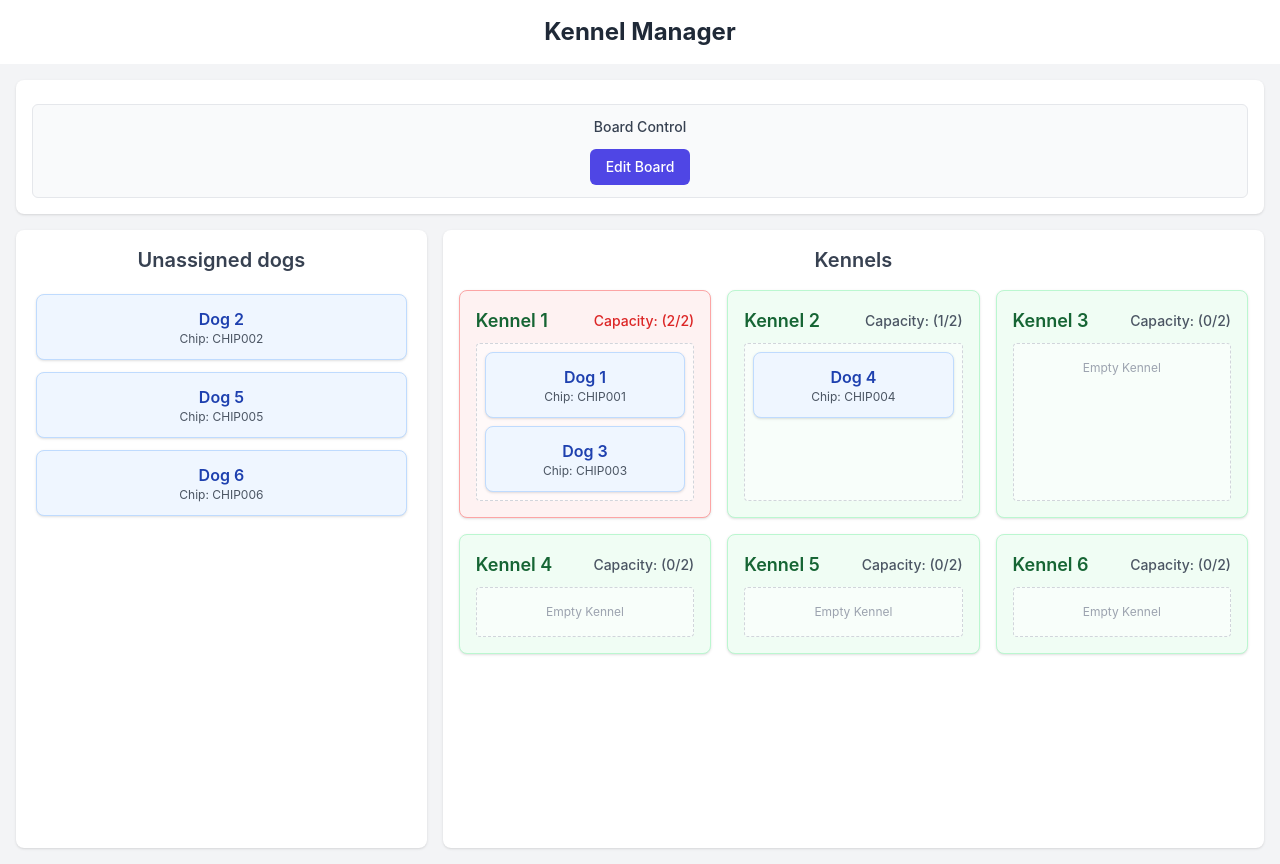
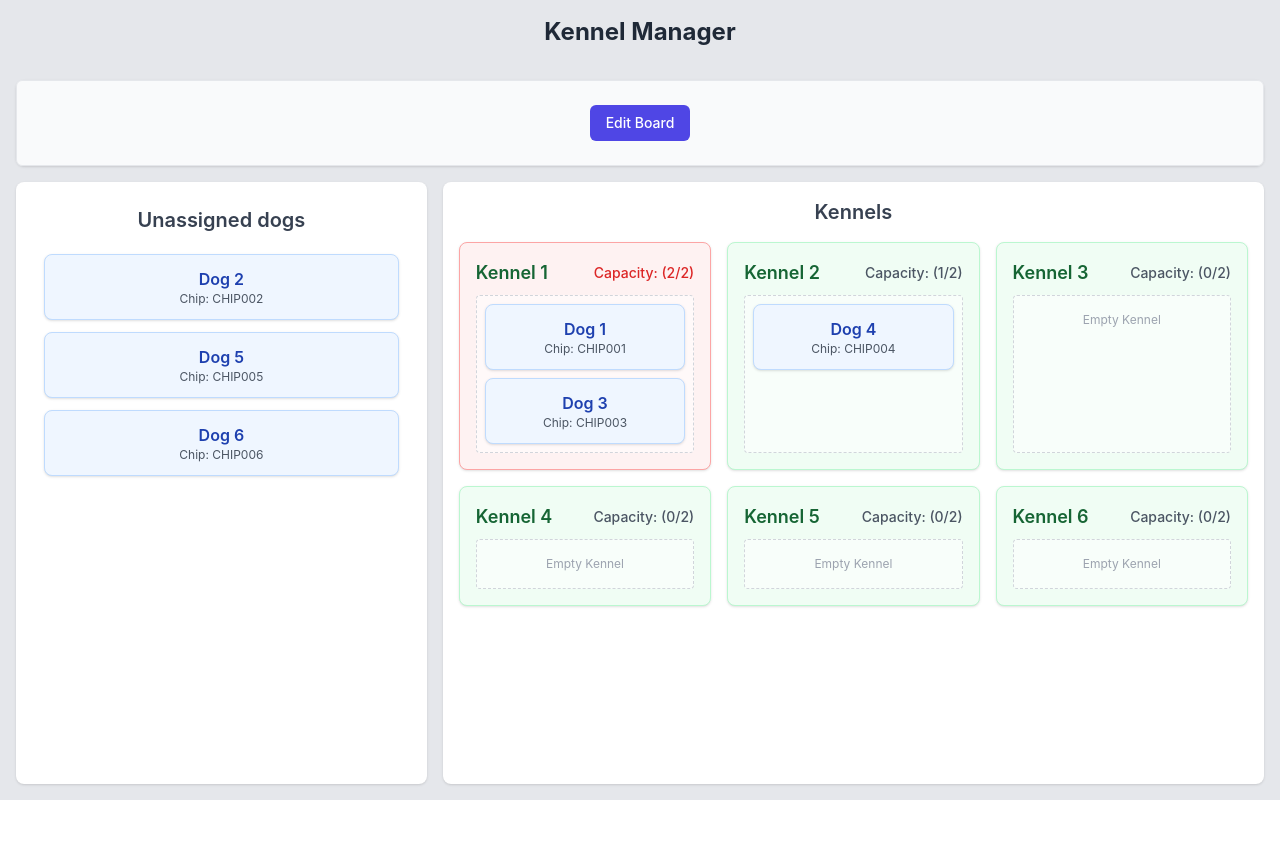
Before and after one commit to jlstrrrrrrrrrrrrrrrrrrrr/dog-kennels, a React (Create React App) app: page / in a window 1280 px wide. After the commit the page ends 800 px from the top, so only its background shows below. Built offline with nearby package versions, Linux system fonts and the light colour scheme.

Commit message:
add drag and drop rules and functionality

```diff
--- a/package.json
+++ b/package.json
@@ -4,6 +4,7 @@
   "private": true,
   "dependencies": {
     "@dnd-kit/core": "^6.3.1",
+    "@dnd-kit/modifiers": "^9.0.0",
     "@testing-library/dom": "^10.4.0",
     "@testing-library/jest-dom": "^6.6.3",
     "@testing-library/react": "^16.3.0",
--- a/src/App.tsx
+++ b/src/App.tsx
@@ -4,7 +4,7 @@ import KennelBoard from "./components/KennelBoard";
 
 function App() {
   return (
-    <div className="App">
+    <div className="App flex min-h-screen flex-col bg-gray-200">
       <h1 className="p-4 text-center text-2xl font-bold text-gray-800">
         Kennel Manager
       </h1>
--- a/src/components/ControlPanel.tsx
+++ b/src/components/ControlPanel.tsx
@@ -19,8 +19,7 @@ const ControlPanel: React.FC<ControlPanelProps> = () => {
   };
 
   return (
-    <div className="mt-2 flex flex-col items-center gap-1 space-y-2 rounded-md border border-gray-200 bg-gray-50 p-3">
-      <p className="text-sm font-medium text-gray-700">Board Control</p>
+    <div className="flex flex-col items-center gap-1 space-y-2 rounded-md border border-gray-200 bg-gray-50 p-6">
       <div className="flex justify-center space-x-2">
         {!isEditing ? (
           <ControlButton
--- a/src/components/DogCard.tsx
+++ b/src/components/DogCard.tsx
@@ -1,13 +1,42 @@
 import React from "react";
 import { Dog } from "../types/types";
+import { useDraggable } from "@dnd-kit/core";
+import { CSS } from "@dnd-kit/utilities";
+import { cn } from "../lib/utils";
 
 interface DogCardProps {
   dog: Dog;
 }
 
 const DogCard: React.FC<DogCardProps> = ({ dog }) => {
+  const { attributes, listeners, setNodeRef, transform, isDragging } =
+    useDraggable({
+      id: dog.id,
+      data: { dog }
+    });
+
+  const transformStyles = transform
+    ? {
+        transform: CSS.Translate.toString(transform),
+        zIndex: isDragging ? 100 : undefined
+      }
+    : {
+        zIndex: isDragging ? 100 : undefined
+      };
+
   return (
-    <div className="cursor-grab rounded-lg border border-blue-200 bg-blue-50 p-3 shadow transition-shadow duration-200 hover:shadow-md">
+    <div
+      ref={setNodeRef}
+      style={transformStyles}
+      {...attributes}
+      {...listeners}
+      className={cn(
+        "cursor-grab rounded-lg border border-blue-200 bg-blue-50 p-3 shadow transition-shadow duration-200 hover:shadow-md",
+        {
+          "scale-105 opacity-75 shadow-xl ring-4 ring-blue-400": isDragging
+        }
+      )}
+    >
       <h3 className="text-md font-semibold text-blue-800">{dog.name}</h3>
       <p className="text-xs text-gray-600">Chip: {dog.chipNumber}</p>
     </div>
--- a/src/components/DogList.tsx
+++ b/src/components/DogList.tsx
@@ -1,4 +1,6 @@
 import React from "react";
+import { useDroppable } from "@dnd-kit/core";
+import { cn } from "../lib/utils";
 import { Dog } from "../types/types";
 import DogCard from "./DogCard";
 
@@ -6,14 +8,28 @@ interface DogListProps {
   dogs: Dog[];
 }
 
+export const UNASSIGNED_AREA_ID = "unassigned-dogs-drop-area"; // this area has different drag and drop rules than the kennels
+
 const DogList: React.FC<DogListProps> = ({ dogs }) => {
+  const { isOver, setNodeRef } = useDroppable({
+    id: UNASSIGNED_AREA_ID,
+    data: { type: "unassigned-area" }
+  });
+
   return (
-    <div className="space-y-4">
+    <div
+      ref={setNodeRef}
+      className={cn("space-y-4 rounded-md p-2", {
+        "bg-yellow-100 ring-2 ring-yellow-400": isOver
+      })}
+    >
       <h2 className="text-xl font-semibold text-gray-700">Unassigned dogs</h2>
       {dogs.length === 0 ? (
-        <p className="text-gray-500">No unassigned dogs.</p>
+        <p className="p-4 text-center text-gray-500">
+          {isOver ? "Drop dog here to unassign" : "No unassigned dogs."}
+        </p>
       ) : (
-        <div className="max-h-96 space-y-3 overflow-y-auto p-1">
+        <div className="space-y-3 p-1">
           {dogs.map((dog) => (
             <DogCard key={dog.id} dog={dog} />
           ))}
--- a/src/components/KennelBoard.tsx
+++ b/src/components/KennelBoard.tsx
@@ -1,16 +1,28 @@
 import React, { useEffect, useState } from "react";
+import {
+  DndContext,
+  DragEndEvent,
+  DragOverlay,
+  DragStartEvent,
+  closestCenter
+} from "@dnd-kit/core";
+import { restrictToWindowEdges } from "@dnd-kit/modifiers";
 import { Dog, Kennel } from "../types/types";
-import DogList from "./DogList";
+import DogList, { UNASSIGNED_AREA_ID } from "./DogList";
 import KennelGrid from "./KennelGrid";
 import ControlPanel from "./ControlPanel";
+import DogCard from "./DogCard";
 
 const KennelBoard = () => {
   const [dogs, setDogs] = useState<Dog[]>([]);
   const [kennels, setKennels] = useState<Kennel[]>([]);
-  const [isLoading, setIsLoading] = useState<boolean>(true);
+  const [isLoading, setIsLoading] = useState<boolean>(false);
   const [error, setError] = useState<string | null>(null);
+  const [activeDog, setActiveDog] = useState<Dog | null>(null);
 
   useEffect(() => {
+    setIsLoading(true);
+
     const fetchKennelData = async () => {
       try {
         // simulate api call
@@ -32,6 +44,75 @@ const KennelBoard = () => {
     fetchKennelData();
   }, []);
 
+  const handleDragStart = (event: DragStartEvent) => {
+    const { active } = event;
+    const dog = dogs.find((dog) => dog.id === active.id);
+
+    if (dog) {
+      setActiveDog(dog);
+    }
+  };
+
+  const handleDragEnd = (event: DragEndEvent) => {
+    setActiveDog(null);
+
+    const { active, over } = event;
+
+    // if we have something dragged + a valid and activated drop target container
+    if (active && over) {
+      const dogId = active.id as string;
+      const destinationId = over.id as string;
+
+      const targetKennel = kennels.find(
+        (kennel) => kennel.id === destinationId
+      );
+
+      const dogsInTargetKennel = targetKennel
+        ? dogs.filter((dog) => dog.kennelId === destinationId).length
+        : 0;
+
+      const currentDog = dogs.find((dog) => dog.id === dogId);
+
+      // prevent drop if already in the same kennel
+      if (
+        currentDog?.kennelId === destinationId &&
+        destinationId !== UNASSIGNED_AREA_ID
+      ) {
+        return;
+      }
+
+      // also prevent drop in case we both drag and drop happens in the unassigned area
+      if (
+        currentDog?.kennelId === null &&
+        destinationId === UNASSIGNED_AREA_ID
+      ) {
+        return;
+      }
+
+      // also prevent drop if kennel is full
+      if (targetKennel && dogsInTargetKennel >= targetKennel.capacity) {
+        console.warn(`${targetKennel.name} is full.`);
+        return;
+      }
+
+      setDogs((prevDogs) =>
+        prevDogs.map((dog) =>
+          dog.id === dogId
+            ? {
+                ...dog,
+                kennelId:
+                  destinationId === UNASSIGNED_AREA_ID ? null : destinationId
+              }
+            : dog
+        )
+      );
+    }
+  };
+
+  const handleDragCancel = () => {
+    setActiveDog(null);
+  };
+
   if (isLoading) {
     return (
       <div className="flex h-screen items-center justify-center">
@@ -49,8 +130,15 @@ const KennelBoard = () => {
   }
 
   return (
-    <div className="flex min-h-screen flex-col space-y-4 bg-gray-100 p-4">
-      <header className="rounded-lg bg-white p-4 shadow">
+    <DndContext
+      onDragStart={handleDragStart}
+      onDragEnd={handleDragEnd}
+      onDragCancel={handleDragCancel}
+      collisionDetection={closestCenter}
+      modifiers={[restrictToWindowEdges]}
+    >
+      <div className="flex flex-1 flex-col space-y-4 bg-gray-200 p-4">
+        <header className="rounded-lg bg-white shadow">
           <ControlPanel />
         </header>
 
@@ -63,6 +151,10 @@ const KennelBoard = () => {
           </main>
         </div>
       </div>
+      <DragOverlay dropAnimation={null}>
+        {activeDog ? <DogCard dog={activeDog} /> : null}
+      </DragOverlay>
+    </DndContext>
   );
 };
 
--- a/src/components/KennelCard.tsx
+++ b/src/components/KennelCard.tsx
@@ -1,4 +1,5 @@
 import React from "react";
+import { useDroppable } from "@dnd-kit/core";
 import { cn } from "../lib/utils";
 import { Kennel, Dog } from "../types/types";
 import DogCard from "./DogCard";
@@ -9,17 +10,27 @@ interface KennelCardProps {
 }
 
 const KennelCard: React.FC<KennelCardProps> = ({ kennel, dogsInKennel }) => {
+  const { isOver, setNodeRef, active } = useDroppable({
+    id: kennel.id,
+    data: { kennelId: kennel.id, type: "kennel-drop-zone" }
+  });
+
   const capacityStatus = `(${dogsInKennel.length}/${kennel.capacity})`;
   const isFull = dogsInKennel.length >= kennel.capacity;
+  const canDrop = active && !isFull; // we can only drop if target not full and something is being dragged (active)
 
   return (
     <div
+      ref={setNodeRef} // entire card is a valid drop zone
       className={cn(
         "rounded-lg border border-green-200 bg-green-50 p-4",
         "shadow transition-shadow duration-200 hover:shadow-lg",
         "flex flex-col space-y-2",
         {
-          "border-red-300 bg-red-50": isFull
+          "border-red-300 bg-red-50": isFull,
+          "bg-green-100 ring-2 ring-green-500": isOver && canDrop, // green if we can drop
+          "bg-red-100 ring-2 ring-red-500": isOver && isFull, // red if we cant drop
+          "opacity-75": isOver && isFull
         }
       )}
     >
@@ -38,7 +49,13 @@ const KennelCard: React.FC<KennelCardProps> = ({ kennel, dogsInKennel }) => {
         {dogsInKennel.length > 0 ? (
           dogsInKennel.map((dog) => <DogCard key={dog.id} dog={dog} />)
         ) : (
-          <p className="py-2 text-center text-xs text-gray-400">Empty Kennel</p>
+          <p className="py-2 text-center text-xs text-gray-400">
+            {isOver && canDrop
+              ? "Drop dog here"
+              : isOver && isFull
+                ? "Kennel Full"
+                : "Empty Kennel"}
+          </p>
         )}
       </div>
     </div>
```
Also changed, not shown: 1 other file (tests, documents, lock files or other folders). Lines whose indentation alone changed are shown as unchanged.
